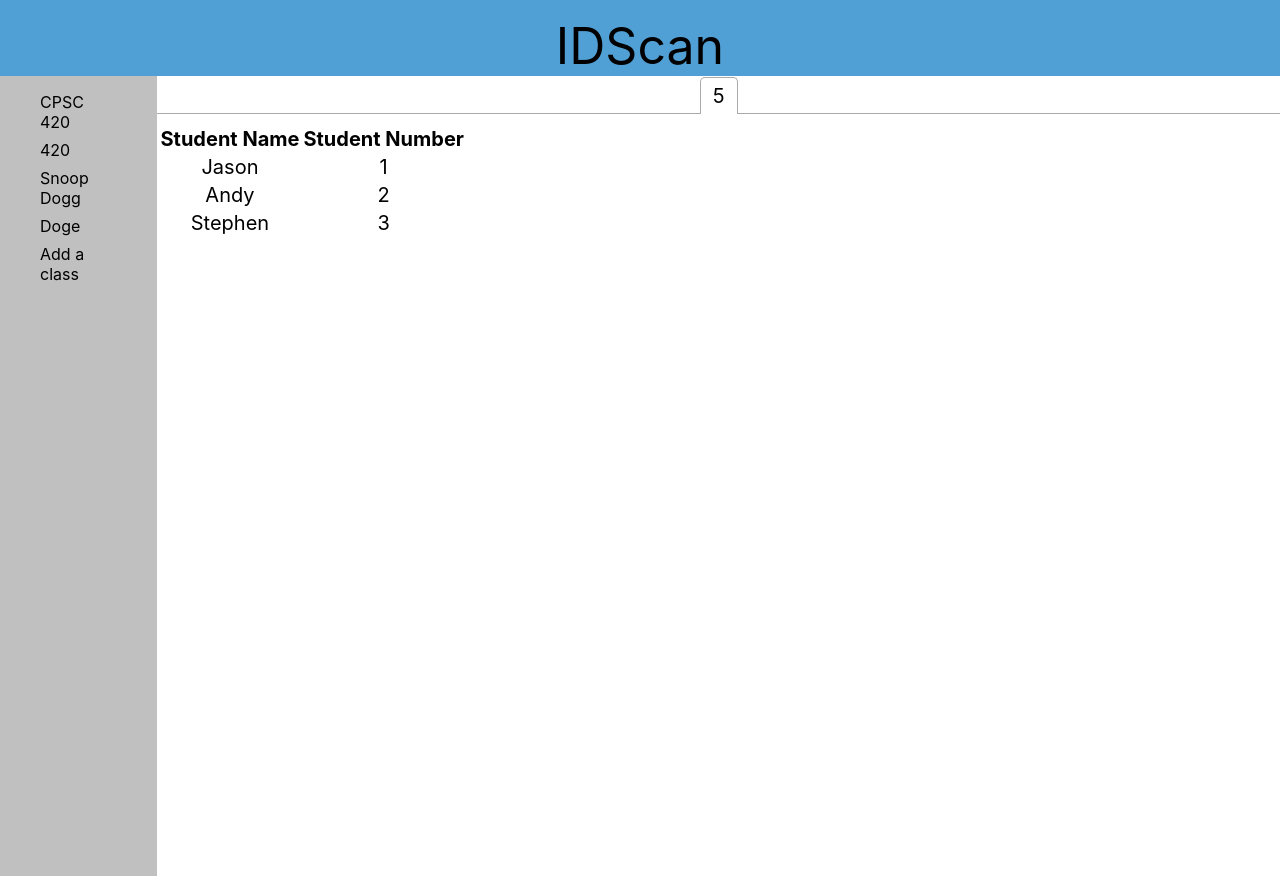
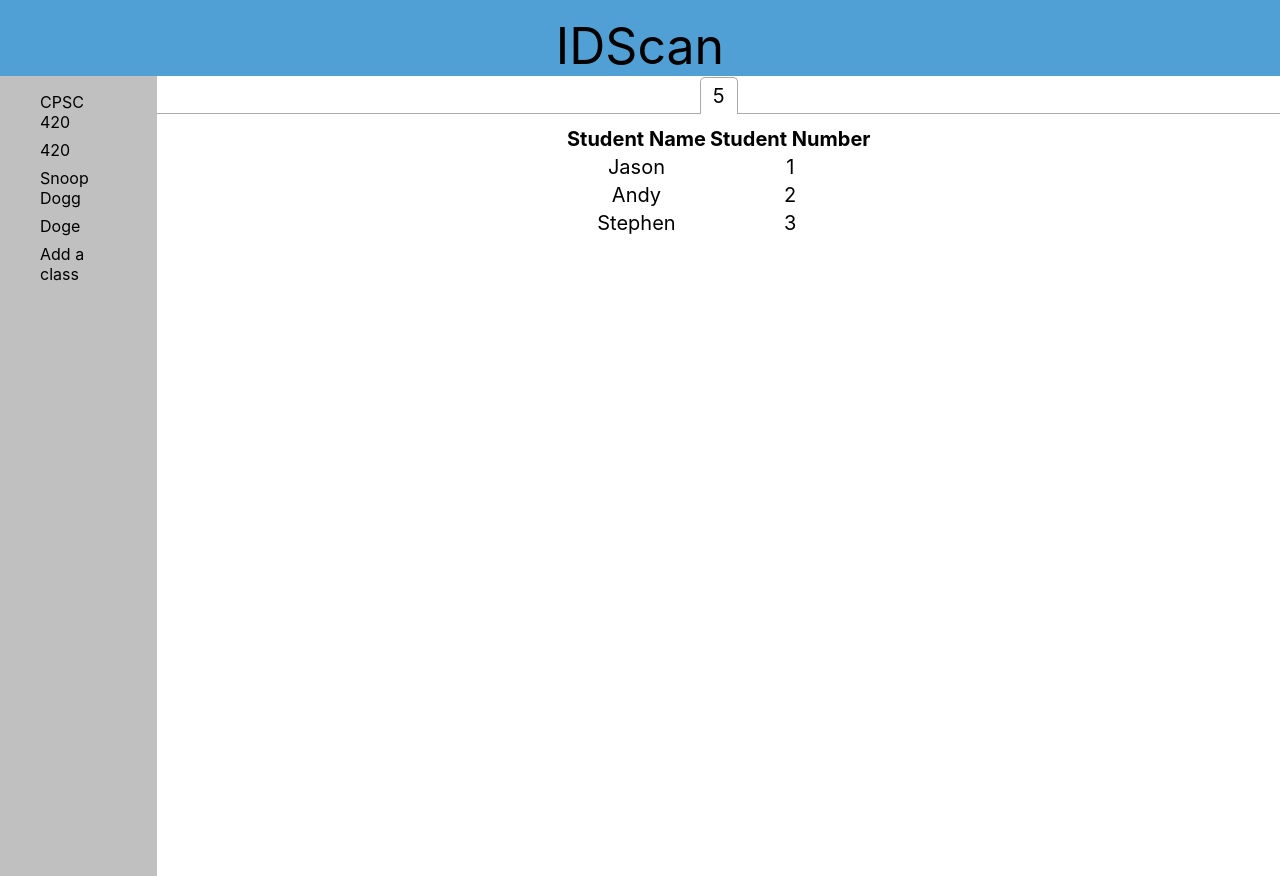
Before and after one commit to Stephen-YS-Li/IDScan, a React (Create React App) app in the folder WebApp/idscan/: page / in a window 1280 px wide. Built offline with nearby package versions, Linux system fonts and the light colour scheme.

Commit message:
Fix some warnings and center table

```diff
--- a/WebApp/idscan/src/components/Panel.js
+++ b/WebApp/idscan/src/components/Panel.js
@@ -1,6 +1,5 @@
 import React, {Component} from 'react';
 
-import { Tab, Tabs, TabList, TabPanel } from 'react-tabs';
 import 'react-tabs/style/react-tabs.css';
 import "../css/Panel.css";
 
@@ -13,9 +12,9 @@ class Panel extends Component {
 	}
 
 	_renderStudentRows() {
-		return this.props.student_list.map((student) => {
+		return this.props.student_list.map((student, index) => {
 			return (
-				<tr>
+				<tr key={index}>
 					<td>{student.student_name}</td>
 					<td>{student.student_no}</td>
 				</tr>
@@ -25,12 +24,16 @@ class Panel extends Component {
 
 	render() {
 		return (
-			<table>
-				<tr>
-					<th>Student Name</th>
-					<th>Student Number</th>
-				</tr>
-				{this._renderStudentRows()}
+			<table className = "student-table">
+				<thead>
+					<tr>
+						<th>Student Name</th>
+						<th>Student Number</th>
+					</tr>
+				</thead>
+				<tbody>
+					{this._renderStudentRows()}
+				</tbody>
 			</table>
 		);
 	}
--- a/WebApp/idscan/src/components/TabsPage.js
+++ b/WebApp/idscan/src/components/TabsPage.js
@@ -14,10 +14,10 @@ class TabsPage extends Component {
 	}
 
 	_renderTabs() {
-		return this.props.exam_dates.map((date) => {
+		return this.props.exam_dates.map((date, index) => {
 			return (
-				<Tab>
-					{date}
+				<Tab key={index}>
+					<div>{date}</div>
 				</Tab>
 			);
 		})
@@ -25,9 +25,9 @@ class TabsPage extends Component {
 
 
 	_renderPanels() {
-		return this.props.exam_dates.map((date) => {
+		return this.props.exam_dates.map((date, index) => {
 			return (
-				<TabPanel>
+				<TabPanel className = "tab-panel" key={index}>
 					<Panel student_list={this.props.student_list}/>
 				</TabPanel>
 			);
--- a/WebApp/idscan/src/css/Panel.css
+++ b/WebApp/idscan/src/css/Panel.css
@@ -0,0 +1,4 @@
+.student-table {
+	font-size: 20px;
+	margin: auto;
+}
--- a/WebApp/idscan/src/css/TabsPage.css
+++ b/WebApp/idscan/src/css/TabsPage.css
@@ -6,5 +6,5 @@
 }
 
 .tab-panel {
-	font-size: 15px;
+
 }
```
